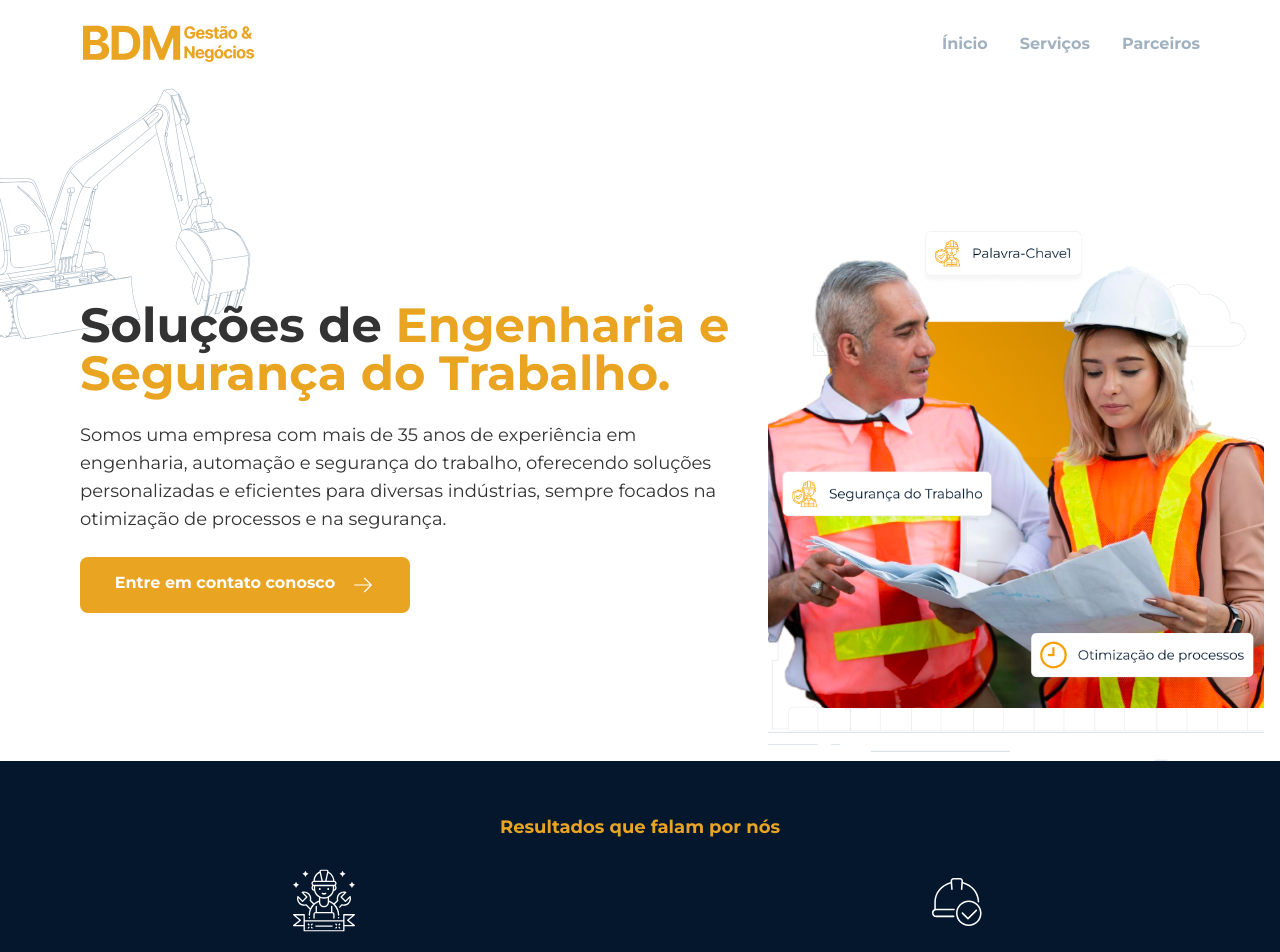
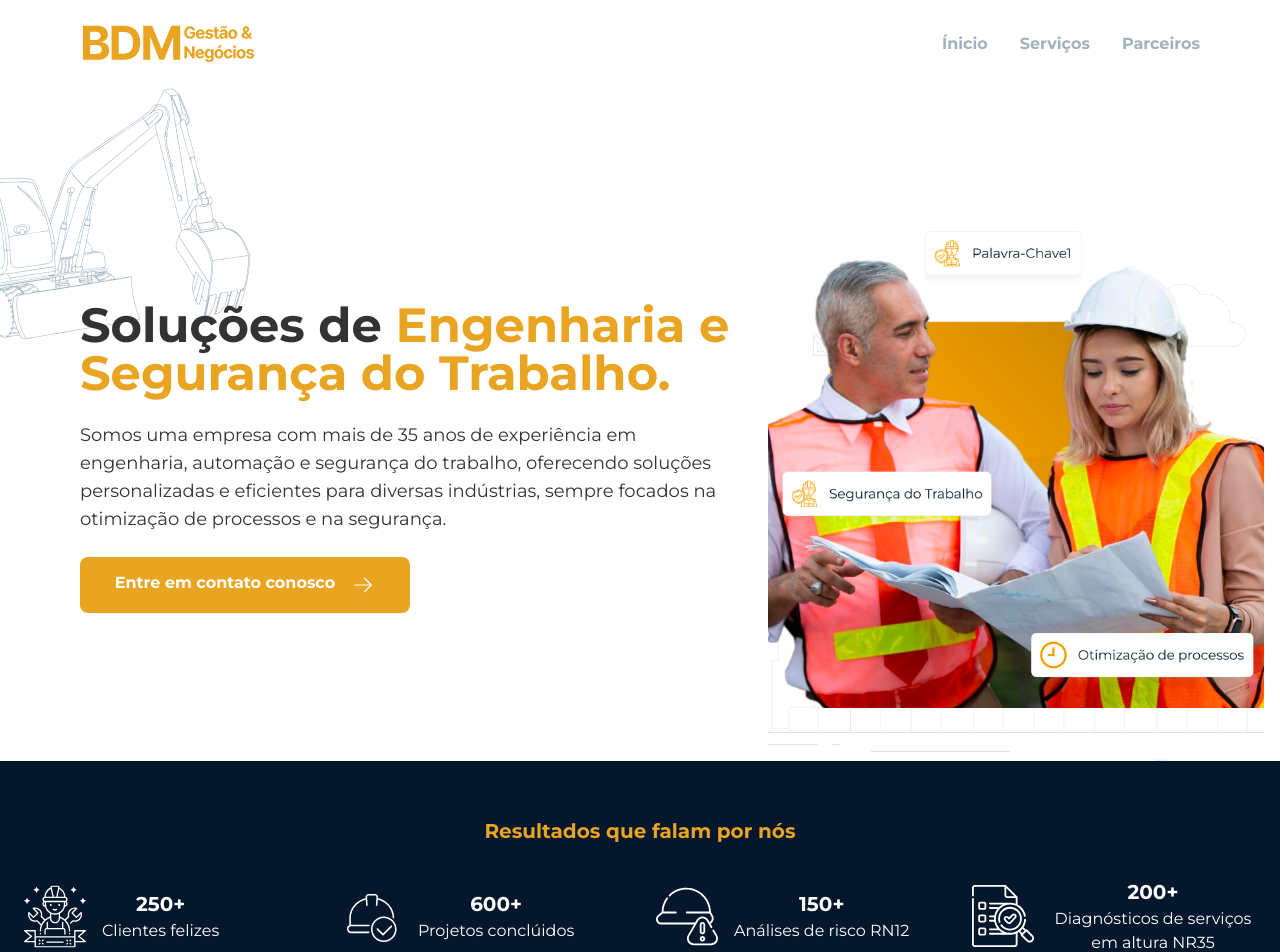
Before and after one commit to hugosimoesdev/bdm-website, a Next.js app: page / in a window 1280 px wide. Shown: the top 952 px of the page. Built offline with nearby package versions, Linux system fonts and the light colour scheme.

Commit message:
results responsiviness completed

```diff
--- a/src/components/results.tsx
+++ b/src/components/results.tsx
@@ -1,42 +1,19 @@
 import React from "react";
-
-const data = [
-  {
-    img: "/assets/clients.svg",
-    number: "250+",
-    title: "Clientes felizes",
-    alt: "SVG de Trabalhadores",
-  },
-  {
-    img: "/assets/projects.svg",
-    number: "600+",
-    title: "Projetos conclúidos",
-    alt: "SVG de Capacete",
-  },
-  {
-    img: "/assets/risk.svg",
-    number: "150+",
-    title: "Análises de risco RN12",
-    alt: "SVG de Capacete",
-  },
-  {
-    img: "/assets/diagnostic.svg",
-    number: "200+",
-    title: "Diagnósticos de serviços em altura NR35",
-    alt: "SVG de Folha de Tarefas",
-  },
-];
+import { resultsData } from "@/constants/results-data";
 
 export default function Results() {
   return (
     <section className="bg-[#05172D] py-14 text-center">
-      <h2 className="text-lg font-bold leading-5 text-yellow mb-8">
+      <h2 className="text-lg lg:text-xl font-bold leading-5 text-yellow mb-8">
         Resultados que falam por nós
       </h2>
-      <div className="grid grid-cols-2 justify-center items-center px-6 gap-8">
-        {data.map((item) => {
+      <div className="grid grid-cols-2 xl:grid-cols-4 justify-center items-center px-6 gap-8">
+        {resultsData.map((item) => {
           return (
-            <div className="flex flex-col items-center gap-4" key={item.title}>
+            <div
+              className="flex flex-col xl:flex-row items-center gap-4"
+              key={item.title}
+            >
               <img src={item.img} alt={item.alt} />
               <div className="flex flex-col items-center text-white text-center">
                 <h3 className="text-xl font-bold leading-normal">
--- /dev/null
+++ b/src/constants/results-data.ts
@@ -0,0 +1,26 @@
+export const resultsData = [
+  {
+    img: "/assets/clients.svg",
+    number: "250+",
+    title: "Clientes felizes",
+    alt: "SVG de Trabalhadores",
+  },
+  {
+    img: "/assets/projects.svg",
+    number: "600+",
+    title: "Projetos conclúidos",
+    alt: "SVG de Capacete",
+  },
+  {
+    img: "/assets/risk.svg",
+    number: "150+",
+    title: "Análises de risco RN12",
+    alt: "SVG de Capacete",
+  },
+  {
+    img: "/assets/diagnostic.svg",
+    number: "200+",
+    title: "Diagnósticos de serviços em altura NR35",
+    alt: "SVG de Folha de Tarefas",
+  },
+];
```
